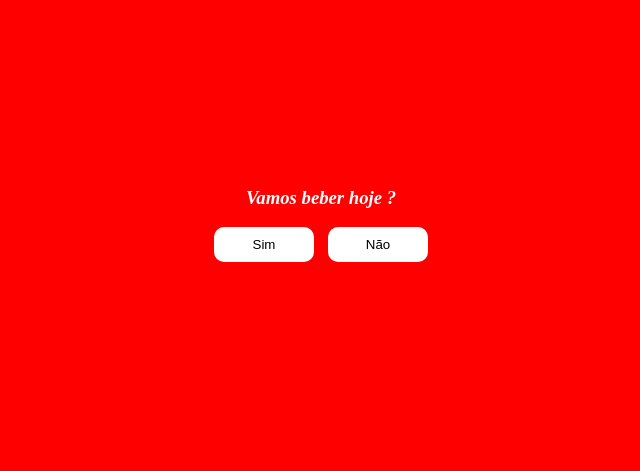
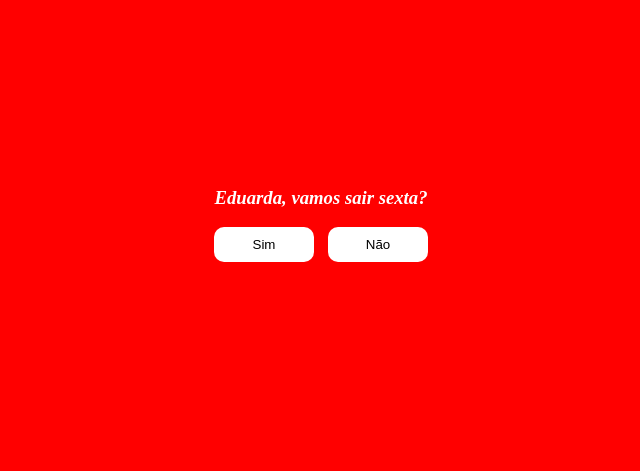
Before and after one commit to pedroivoz/pedido, a plain HTML site: page index.html in a window 1280 px wide. Shown: the part 90-561 px from the top of the page, without its empty margins (327-967 px from the left). Drawn offline with Linux system fonts and the light colour scheme.

Commit message:
Update index.html

```diff
--- a/index.html
+++ b/index.html
@@ -20,7 +20,7 @@
       "
     >
       <div style="width: 300px; height: 300px; text-align: center">
-        <h3 style="font-weight: bold;  color: white;"><em>Vamos beber hoje ?</em></h3>
+        <h3 style="font-weight: bold;  color: white;"><em>Eduarda, vamos sair sexta?</em></h3>
         <button
           style="
             margin-right: 10px;
```
